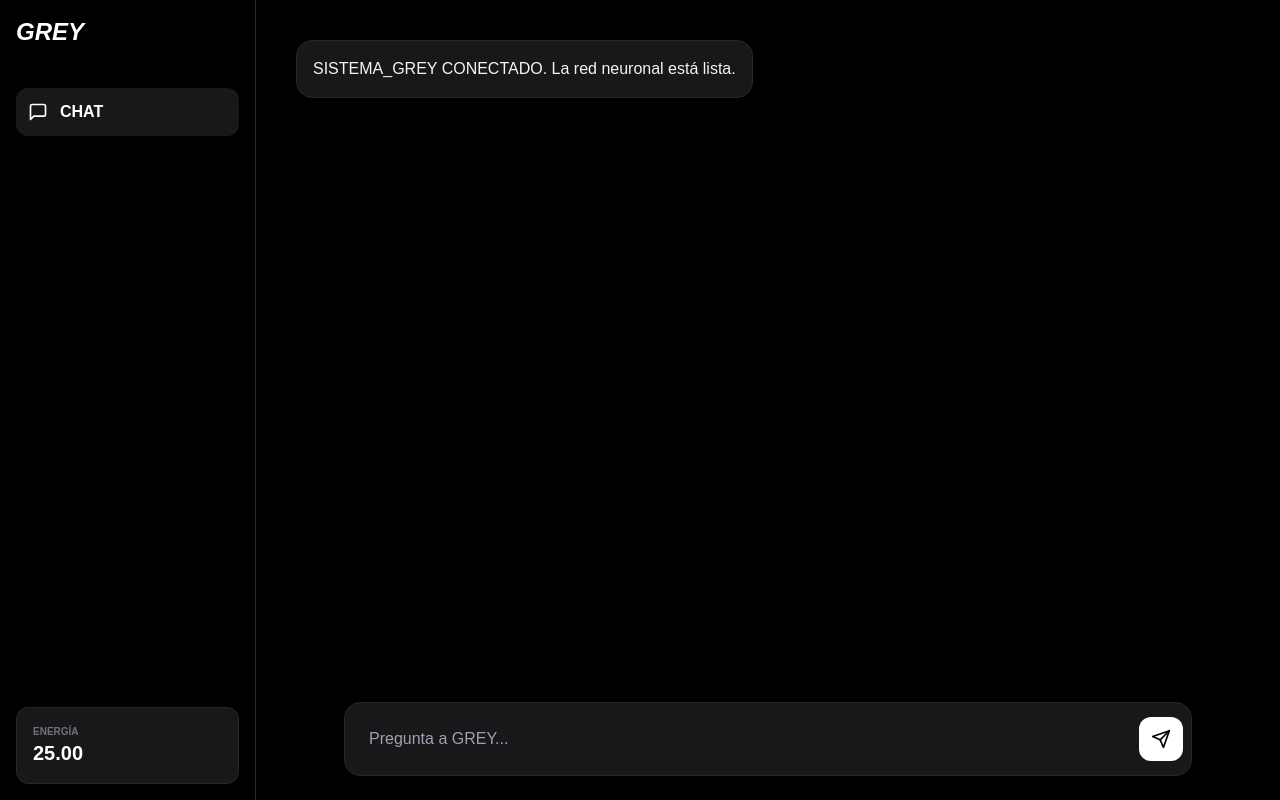
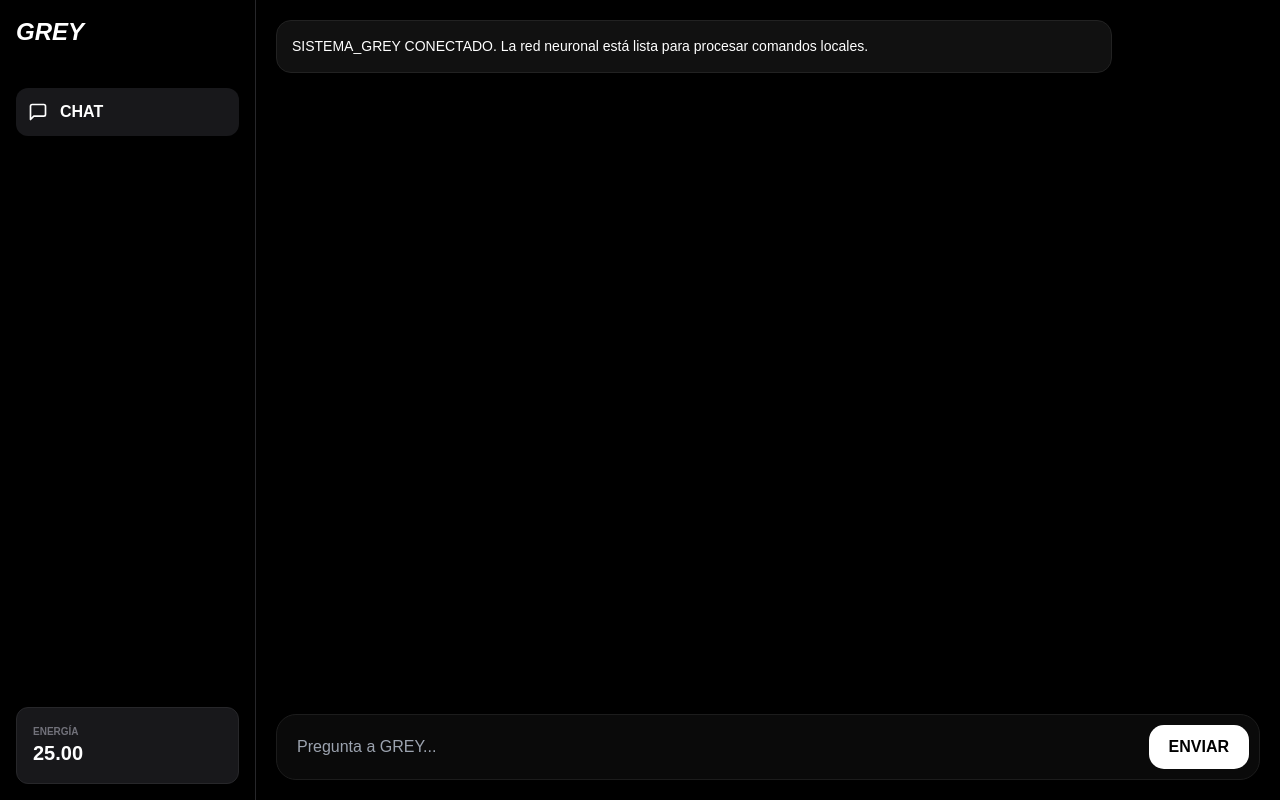
Before and after one commit to capitamweed1205-pixel/grey-ia, a Next.js app: page /chat in a window 1280 px wide. Built offline with nearby package versions, Linux system fonts and the light colour scheme.

Commit message:
Refactor chat page layout and remove old code

```diff
--- a/app/(dashboard)/chat/page.tsx
+++ b/app/(dashboard)/chat/page.tsx
@@ -1,43 +1,25 @@
 "use client"
 import { useState } from 'react';
-import { Send, Bot, User } from 'lucide-react';
 
 export default function ChatPage() {
   const [input, setInput] = useState("");
-  const [messages, setMessages] = useState([
-    { role: 'ai', text: 'SISTEMA_GREY CONECTADO. La red neuronal está lista.' }
-  ]);
-
-  const send = () => {
-    if (!input.trim()) return;
-    setMessages([...messages, { role: 'user', text: input }, { role: 'ai', text: 'MODO_DEMO: Procesando en nodos locales...' }]);
-    setInput("");
-  };
-
   return (
-    <div className="flex flex-col h-screen bg-black text-white">
-      {/* Mensajes */}
-      <div className="flex-1 overflow-y-auto p-4 md:p-10 space-y-6">
-        {messages.map((m, i) => (
-          <div key={i} className={`flex ${m.role === 'user' ? 'justify-end' : 'justify-start'}`}>
-            <div className={`p-4 rounded-2xl max-w-[85%] ${m.role === 'user' ? 'bg-white text-black' : 'bg-zinc-900 border border-zinc-800 text-zinc-100'}`}>
-              {m.text}
-            </div>
-          </div>
-        ))}
+    <div style={{backgroundColor: '#000', color: '#fff', height: '100vh', display: 'flex', flexDirection: 'column', fontFamily: 'sans-serif'}}>
+      <div style={{flex: 1, padding: '20px', overflowY: 'auto', display: 'flex', flexDirection: 'column', gap: '15px'}}>
+        <div style={{backgroundColor: '#111', border: '1px solid #222', padding: '15px', borderRadius: '15px', maxWidth: '85%', fontSize: '14px', lineHeight: '1.5'}}>
+          SISTEMA_GREY CONECTADO. La red neuronal está lista para procesar comandos locales.
+        </div>
       </div>
-
-      {/* Cuadro para escribir abajo */}
-      <div className="p-6 max-w-4xl mx-auto w-full">
-        <div className="relative bg-zinc-900 border border-zinc-800 rounded-2xl flex items-center p-2">
+      <div style={{padding: '20px', backgroundColor: '#000'}}>
+        <div style={{backgroundColor: '#0a0a0a', border: '1px solid #1c1c1c', borderRadius: '20px', display: 'flex', padding: '5px'}}>
           <input
             value={input}
             onChange={(e) => setInput(e.target.value)}
+            style={{flex: 1, backgroundColor: 'transparent', border: 'none', color: '#fff', padding: '15px', outline: 'none', fontSize: '16px'}}
             placeholder="Pregunta a GREY..."
-            className="flex-1 bg-transparent border-none p-4 text-white outline-none"
           />
-          <button onClick={send} className="p-3 bg-white text-black rounded-xl font-bold">
-            <Send size={20} />
+          <button style={{backgroundColor: '#fff', color: '#000', border: 'none', padding: '10px 20px', borderRadius: '15px', fontWeight: 'bold', margin: '5px'}}>
+            ENVIAR
           </button>
         </div>
       </div>
```
